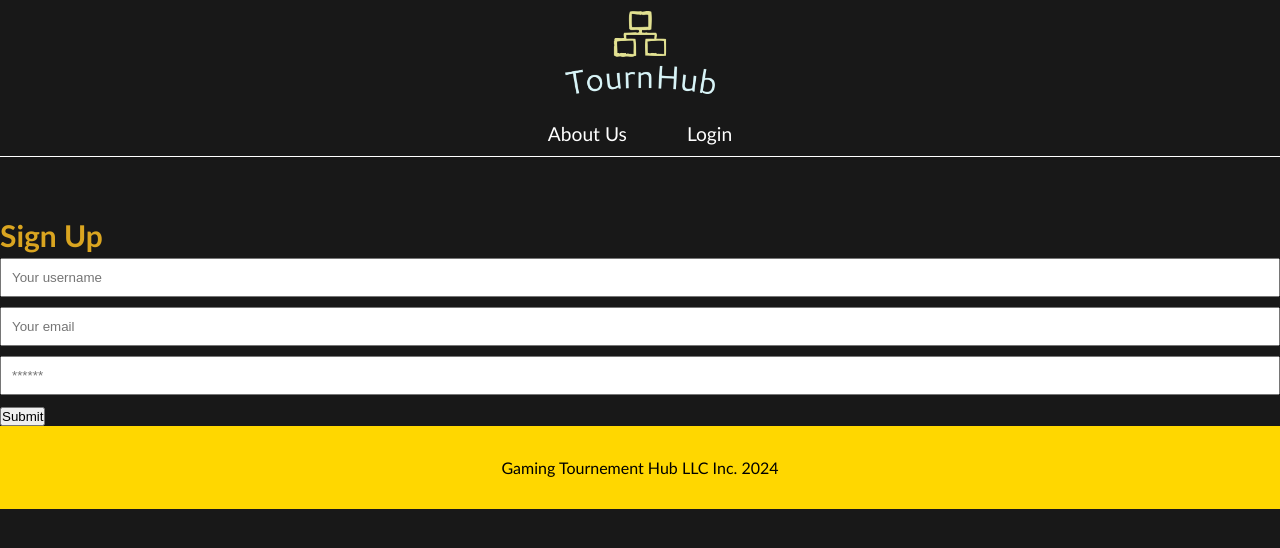
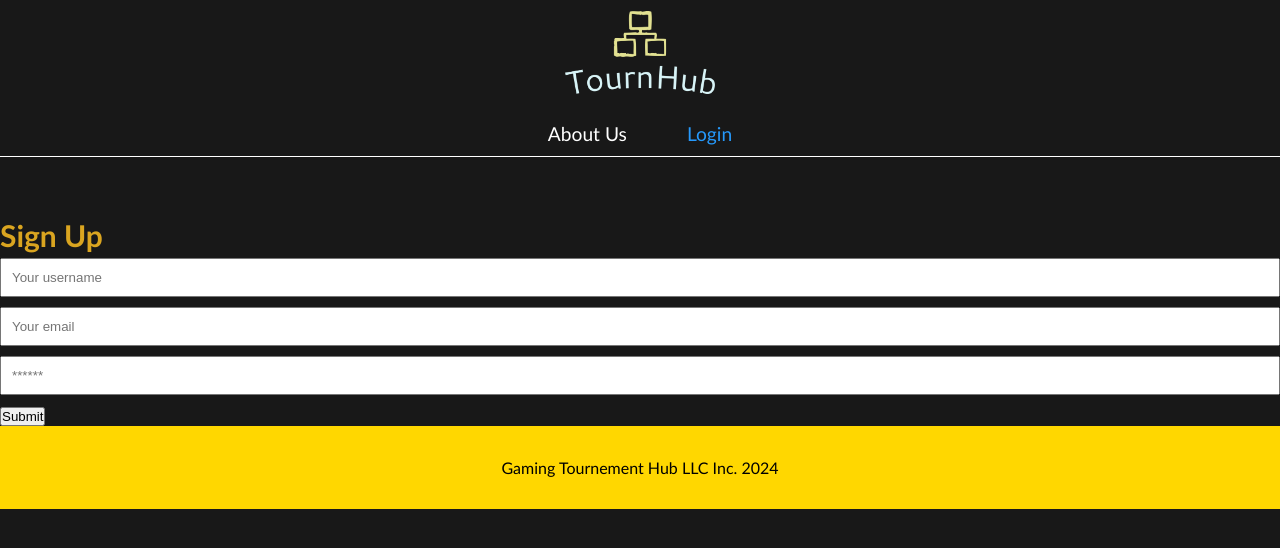
Before and after one commit to MikeWentForth/Gaming-Tournament-Hub, a React (Vite) app in the folder client/: page /signup in a window 1280 px wide. Shown: the top 548 px of the page. Built offline with nearby package versions, Linux system fonts and the light colour scheme.

Commit message:
login logout color

```diff
--- a/client/src/components/NavLinks/index.css
+++ b/client/src/components/NavLinks/index.css
@@ -21,6 +21,14 @@
     transform: scale(1.1);
 }
 
+.login {
+    color: #2699FB !important;
+}
+
+.logout {
+    color: #ff0000 !important;
+}
+
 @media screen and (max-width: 540px) {
     .navLinks ul {
         position: absolute;
--- a/client/src/components/NavLinks/index.jsx
+++ b/client/src/components/NavLinks/index.jsx
@@ -32,7 +32,7 @@ function NavLinks({ closeHamburger, isMobile }) {
                             </NavLink>
                         </li>
                         <li>
-                            <NavLink onClick={logout}>
+                            <NavLink onClick={logout} className="logout">
                                 Logout
                             </NavLink>
                         </li>
@@ -40,7 +40,7 @@ function NavLinks({ closeHamburger, isMobile }) {
 
                 ) : (
                     <li>
-                    <NavLink to='/login' onClick={closeHamburgerMenu}>
+                    <NavLink to='/login' onClick={closeHamburgerMenu} className="login">
                         Login
                     </NavLink>
                     </li>
```
